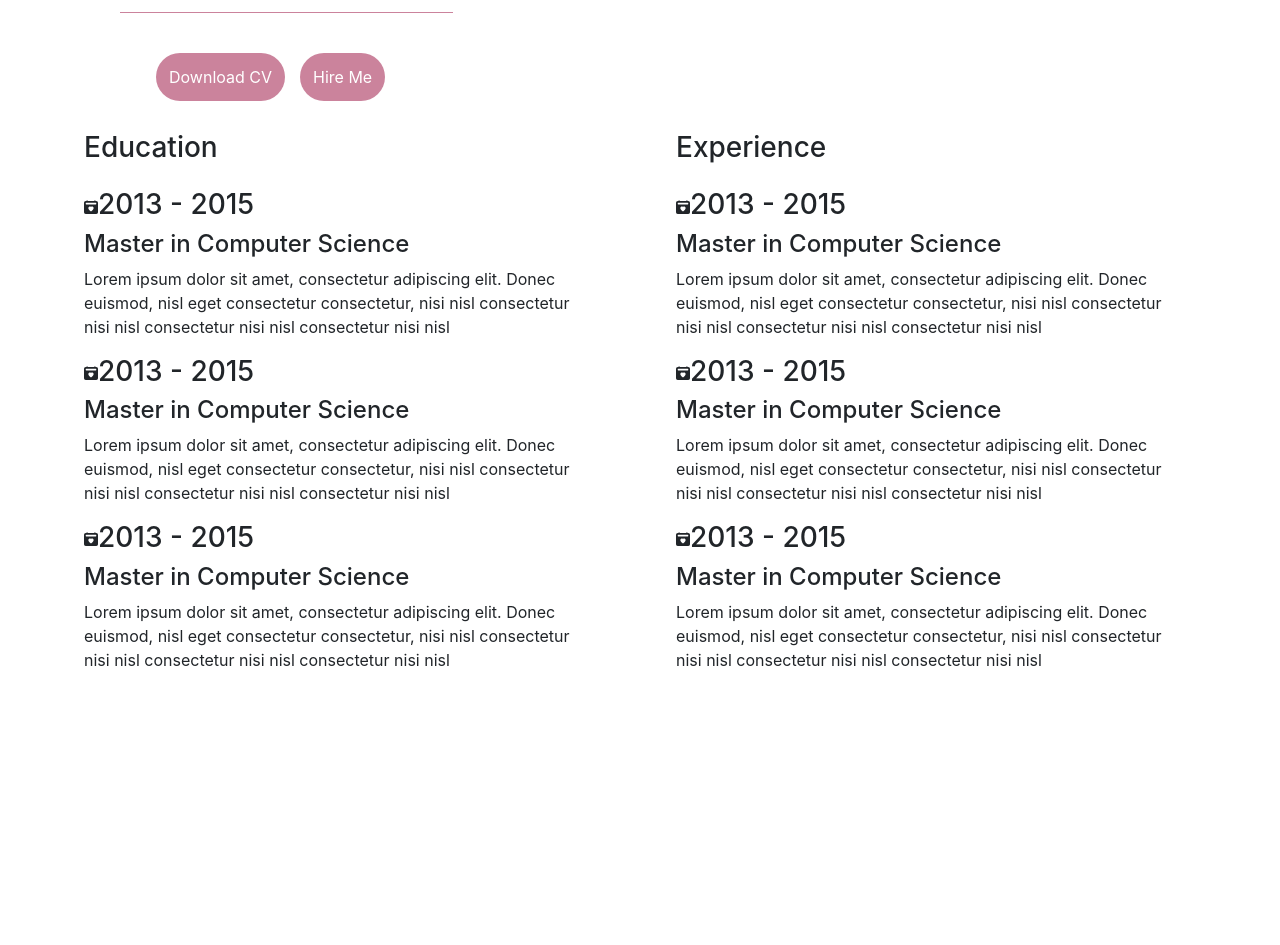
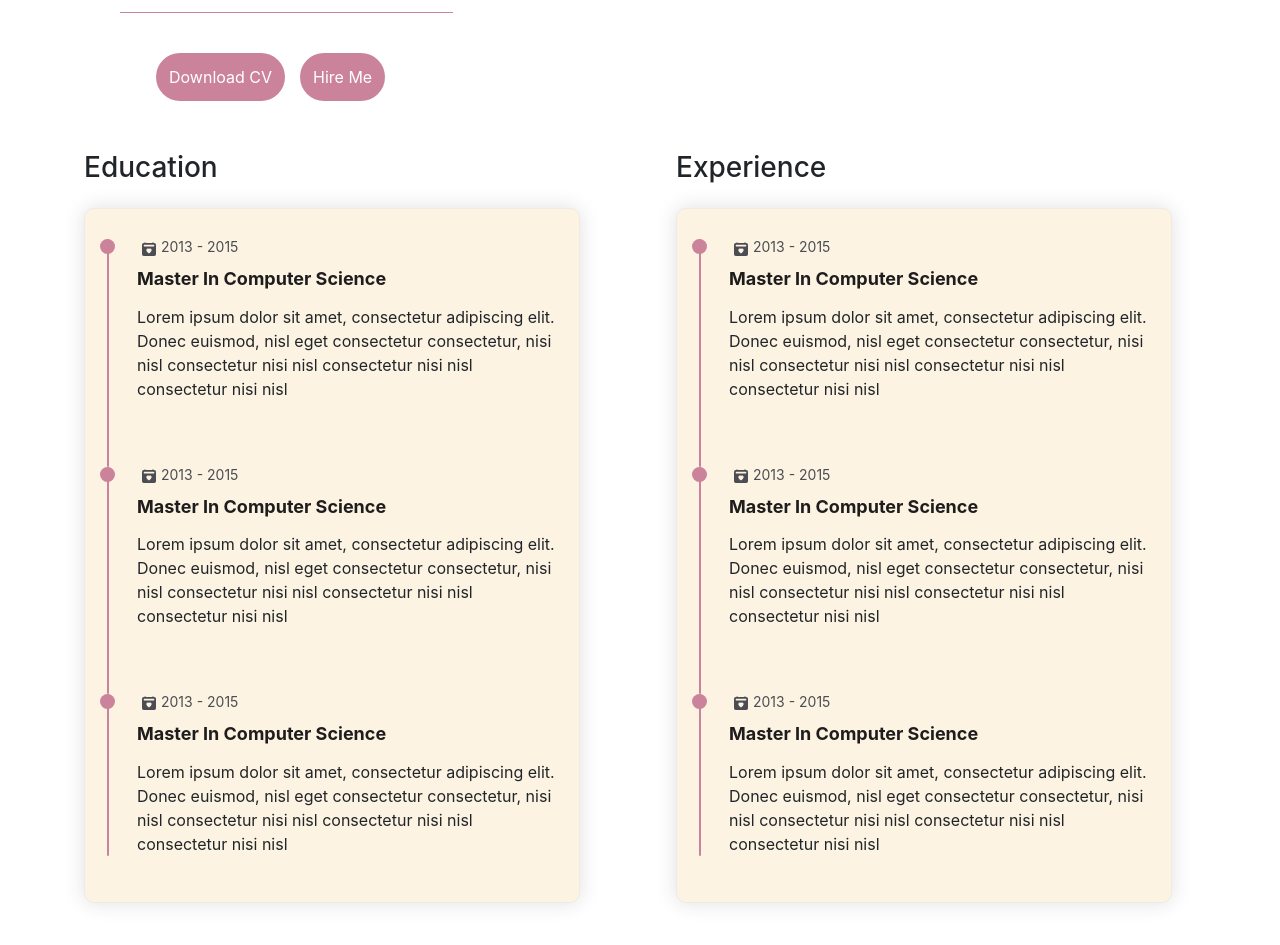
Before and after one commit to Nadiakhanv2/NK-Portfolio-React, a React (Create React App) app: page / in a window 1280 px wide. Shown: the part 860-1805 px from the top of the page. Before the commit the page ends 1596 px from the top, so only its background shows below. Built offline with nearby package versions, Linux system fonts and the light colour scheme.

Commit message:
completed

```diff
--- a/src/App.css
+++ b/src/App.css
@@ -225,9 +225,81 @@ position: relative;
 .experience{
   flex: 0 0 50%;
   max-width: 50%;
-  margin-top: 30px;
+  margin-top: 50px;
   /* background-color: rgb(203, 131, 156);  */
 }
 /* .experience{
   background-color: rosybrown;
 } */
+h3 .title{
+  font-size: 24px;
+  font-weight: 700;
+  color: rgb(30, 28, 28);
+  margin-bottom: 30px;
+}
+.timeline-box{
+  flex: 0 0 100%;
+  max-width: 100%;
+   /* background-color: rgb(203, 131, 156);   */
+}
+.timeline{
+  padding: 30px 15px;
+  /* background-color: rgb(241, 235, 237);   */
+  background-color: rgb(252, 243, 226);
+  border: 1px solid rgb(239, 235, 227);
+border-radius: 10px;
+width: 100%;
+position: relative;
+}
+.shadow-dark{
+  box-shadow: 0px 0px 20px rgba(48, 46, 77, 0.15);
+}
+.timeline .timeline-item{
+  position: relative;
+  padding-left: 37px;
+  padding-bottom: 50px;
+}
+.timeline .timeline-item:last-child{
+  padding-bottom: 0;
+}
+.timeline .timeline-item::before{
+  content: "";
+  position: absolute;
+  top: 0;
+  left: 7px;
+  width: 2px;
+  height: 100%;
+  background-color: rgb(203, 131, 156);
+  border-radius: 10px;
+}
+.timeline .circle-dot{
+  position: absolute;
+  top: 0;
+  left: 0;
+  height: 15px;
+  width: 15px;
+  border-radius: 50%;
+  background-color: rgb(203, 131, 156);
+}
+.timeline .timeline-date{
+  font-size: 14px;
+  font-weight: 400;
+  margin-bottom: 12px;
+  color: #4b4d53;
+}
+.timeline .timeline-date .bi{
+  margin-right: 5px;
+}
+.timeline .timeline-title{
+  font-weight: 700;
+  font-size: 18px;
+margin-bottom: 15px;
+text-transform: capitalize;
+  color: rgb(30, 28, 28);
+}
+.timeline .timeline-text{
+  font-size: 16px;
+  color: rgb(30, 28, 28);
+  line-height: 1.8;
+  text-align: justify;
+}
```
